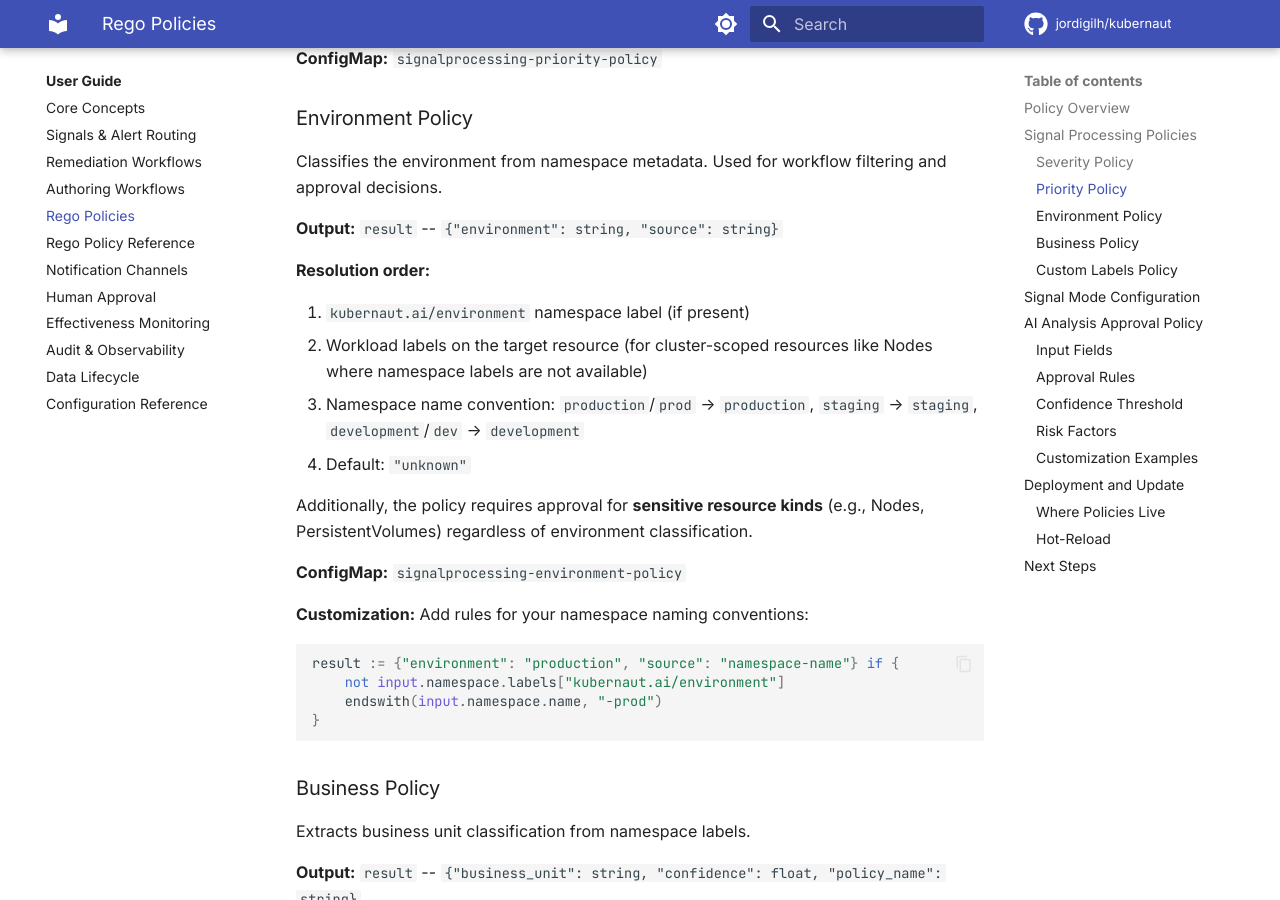
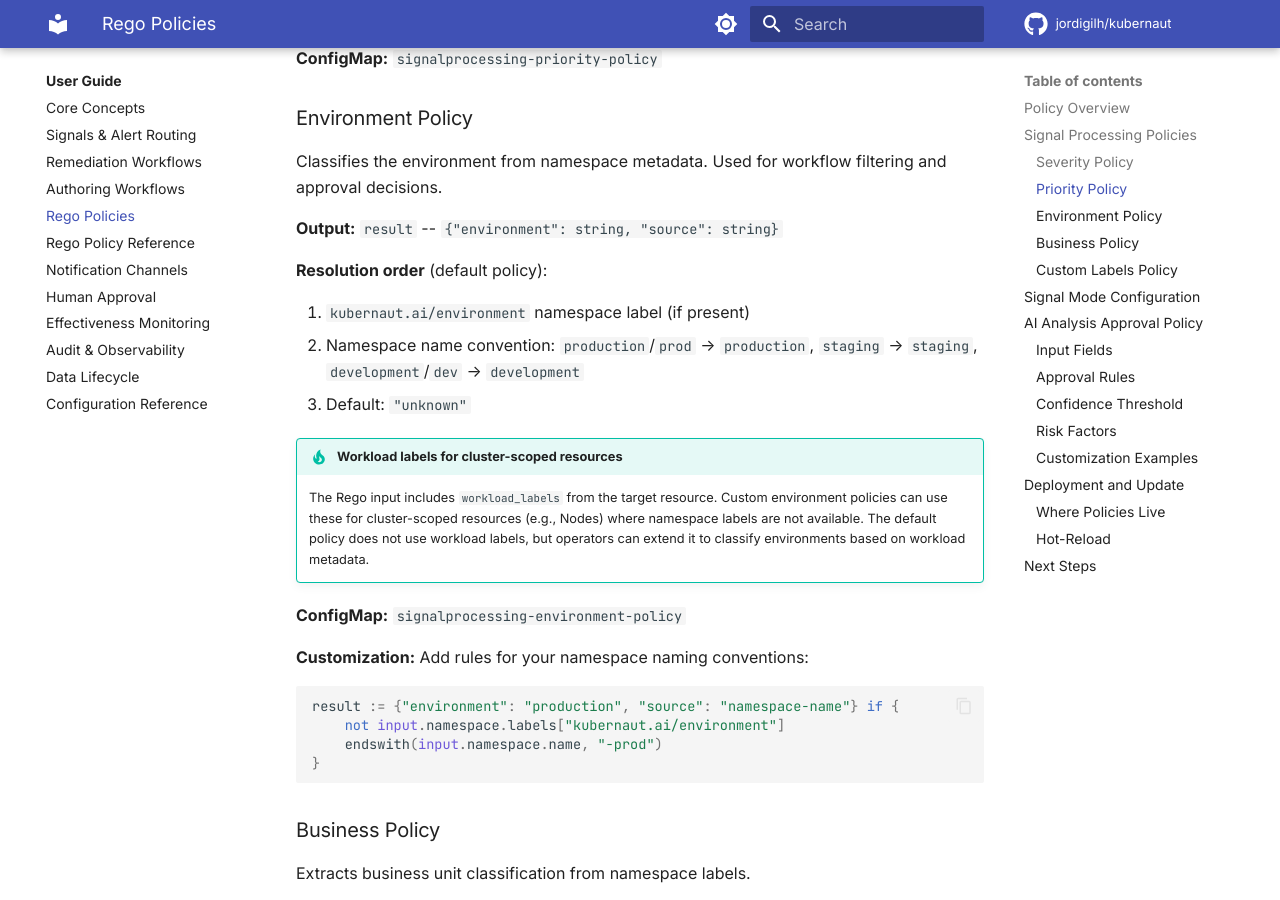
Before and after one commit to jordigilh/kubernaut-docs, an MkDocs documentation site: the page built from docs/user-guide/policies.md, in a window 1280 px wide and 900 px high, scrolled down 2987 px. Built offline with MkDocs 1.6.1 and Material for MkDocs 9.7.7, drawn with Linux system fonts in a browser that asks for light colours; comment, search, counter and statistics services are not loaded; the version menu is left out.

Commit message:
fix(docs): address 5 triage gaps from source code cross-reference
G1: AlertDecayStatus/EventAlert CRD doesn't exist — rewrite to use
    EffectivenessAssessment.alertDecayRetries field and re-queue model
G2: Rego workload labels not in default environment.rego — move from
    resolution order to tip about custom policy extensibility
G3: HAPI ConfigMap name holmesgpt-config → holmesgpt-api-config, fix
    mount path to /etc/holmesgpt/ (file: config.yaml)
G5: Missed db-migrate:v1.1.0-pre1 → v1.1.0-rc0 in disconnected install
Made-with: Cursor

```diff
--- a/docs/user-guide/policies.md
+++ b/docs/user-guide/policies.md
@@ -91,14 +91,14 @@ Classifies the environment from namespace metadata. Used for workflow filtering
 
 **Output:** `result` -- `{"environment": string, "source": string}`
 
-**Resolution order:**
+**Resolution order** (default policy):
 
 1. `kubernaut.ai/environment` namespace label (if present)
-2. Workload labels on the target resource (for cluster-scoped resources like Nodes where namespace labels are not available)
-3. Namespace name convention: `production`/`prod` → `production`, `staging` → `staging`, `development`/`dev` → `development`
-4. Default: `"unknown"`
+2. Namespace name convention: `production`/`prod` → `production`, `staging` → `staging`, `development`/`dev` → `development`
+3. Default: `"unknown"`
 
-Additionally, the policy requires approval for **sensitive resource kinds** (e.g., Nodes, PersistentVolumes) regardless of environment classification.
+!!! tip "Workload labels for cluster-scoped resources"
+    The Rego input includes `workload_labels` from the target resource. Custom environment policies can use these for cluster-scoped resources (e.g., Nodes) where namespace labels are not available. The default policy does not use workload labels, but operators can extend it to classify environments based on workload metadata.
 
 **ConfigMap:** `signalprocessing-environment-policy`
 
```
Also changed, not shown: docs/architecture/effectiveness.md (+5 -4 lines), docs/architecture/hapi-investigation.md (+1 -1 lines), docs/operations/disconnected-install.md (+1 -1 lines), docs/user-guide/effectiveness.md (+1 -1 lines).
